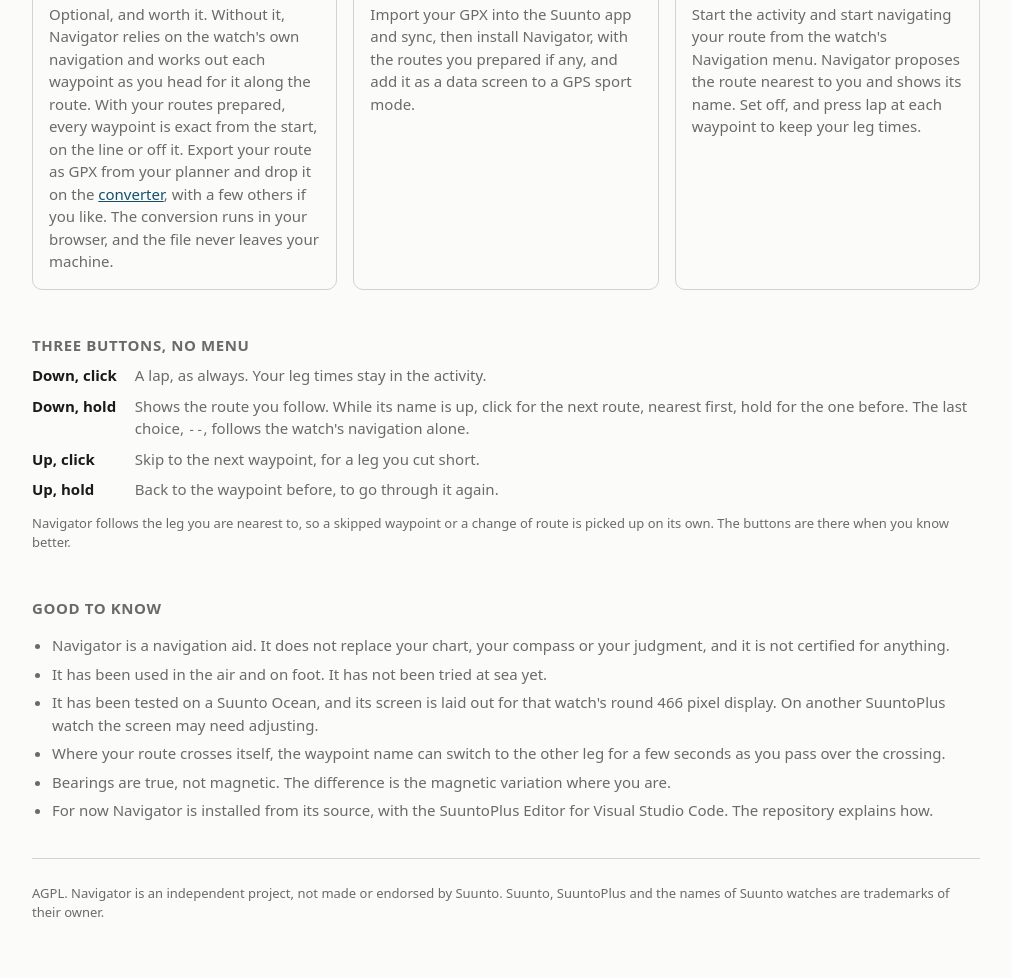
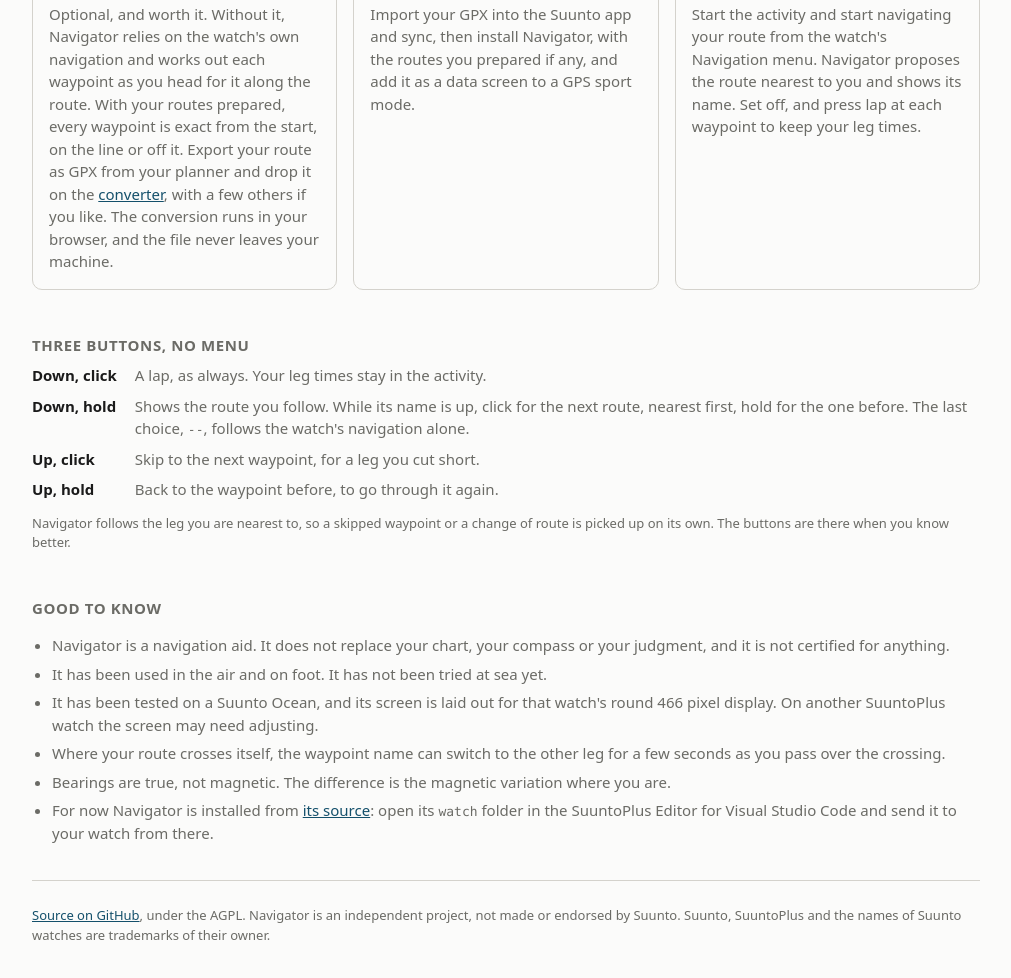
Before and after one commit to renard/navigator, a plain HTML site: page docs/index.html in a window 1280 px wide. Shown: the part 996-1974 px from the top of the page, without its empty margins (134-1145 px from the left). Drawn offline with Linux system fonts and the light colour scheme.

Commit message:
Link the pages to the repository on GitHub
- docs/index.html: a "Source on GitHub" button beside the two others,
  and a link in the footer
- docs/convert.html: a link in the footer, where the source of the
  converter is mentioned
- the note on installing no longer says the repository explains how,
  which is not so without hack/: it says to open the watch folder in
  the SuuntoPlus Editor and send it to the watch from there

Signed-off-by: Sébastien Gross <seb•ɑƬ•chezwam•ɖɵʈ•org>

```diff
--- a/docs/index.html
+++ b/docs/index.html
@@ -24,6 +24,8 @@
       <a class="button primary" href="convert.html">Prepare your
         routes</a>
       <a class="button" href="#use">How to use it</a>
+      <a class="button"
+        href="https://github.com/renard/navigator/">Source on GitHub</a>
     </p>
   </div>
 
@@ -175,17 +177,19 @@
         crossing.</li>
       <li>Bearings are true, not magnetic. The difference is the
         magnetic variation where you are.</li>
-      <li>For now Navigator is installed from its source, with the
-        SuuntoPlus Editor for Visual Studio Code. The repository
-        explains how.</li>
+      <li>For now Navigator is installed from
+        <a href="https://github.com/renard/navigator/">its source</a>:
+        open its <code>watch</code> folder in the SuuntoPlus Editor for
+        Visual Studio Code and send it to your watch from there.</li>
     </ul>
   </section>
 
 </main>
 
 <footer>
-  <p>AGPL. Navigator is an independent project, not made or endorsed
-    by Suunto. Suunto, SuuntoPlus and the names of Suunto watches
+  <p><a href="https://github.com/renard/navigator/">Source on GitHub</a>,
+    under the AGPL. Navigator is an independent project, not made or
+    endorsed by Suunto. Suunto, SuuntoPlus and the names of Suunto watches
     are trademarks of their owner.</p>
 </footer>
 
```
Also changed, not shown: docs/convert.html (+3 -2 lines).
